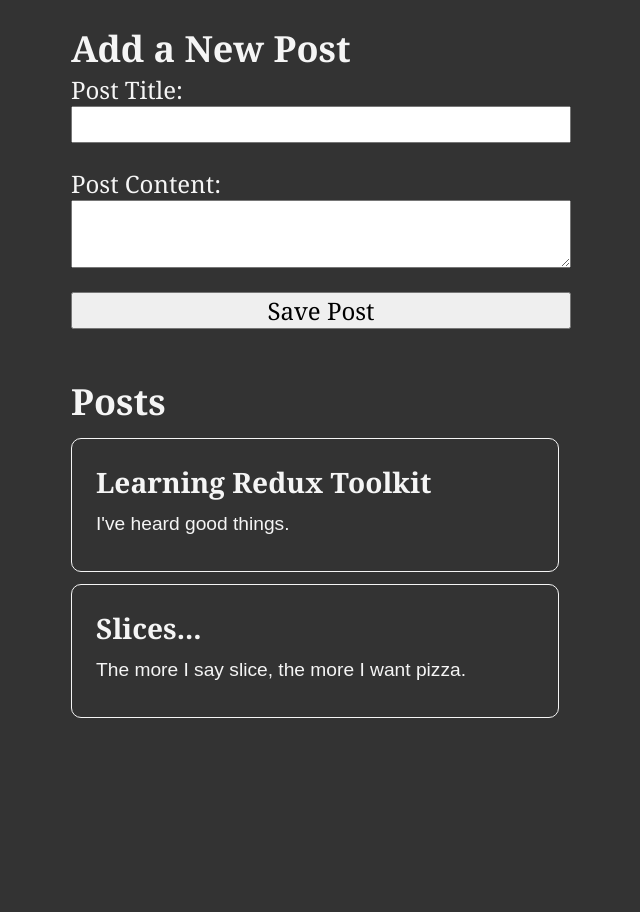
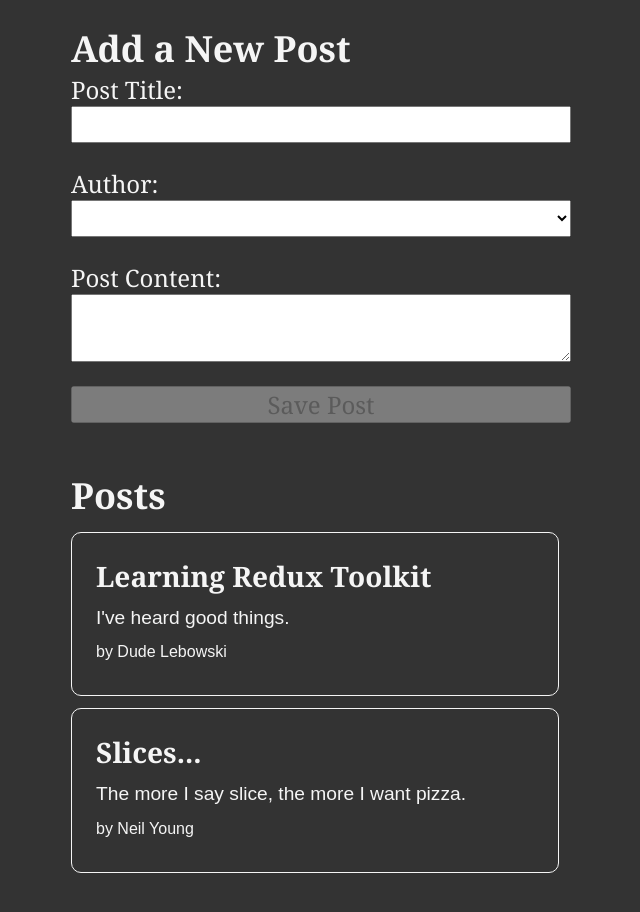
Before and after one commit to sokaluis/advanced-redux, a React (Vite) app: page / in a window 1280 px wide. Shown: the top 912 px of the page, without its empty margins (319-959 px from the left). Before the commit the page ends 858 px from the top, so only its background shows below. Built offline with nearby package versions, Linux system fonts and the light colour scheme.

Commit message:
lesson 2 - post author

```diff
--- a/src/lesson_2/app/stores.ts
+++ b/src/lesson_2/app/stores.ts
@@ -1,10 +1,12 @@
 import { configureStore } from '@reduxjs/toolkit';
 import { TypedUseSelectorHook, useDispatch, useSelector } from 'react-redux';
 import { postsSlice } from '../feature/post/postsSlice';
+import { usersSlice } from '../feature/users/userSlice';
 
 export const store = configureStore({
   reducer: {
-    posts: postsSlice.reducer
+    posts: postsSlice.reducer,
+    users: usersSlice.reducer,
   }
 });
 
--- a/src/lesson_2/feature/post/AddPostForm.tsx
+++ b/src/lesson_2/feature/post/AddPostForm.tsx
@@ -1,25 +1,39 @@
 import { ChangeEvent, useState } from 'react';
-import { useAppDispatch } from '../../app/stores';
+import { useAppDispatch, useAppSelector } from '../../app/stores';
 import { postAdded } from './postsSlice';
+import { selectAllUsers } from '../users/userSelector';
 
 const AddPostForm = () => {
   const [title, setTitle] = useState("");
   const [content, setContent] = useState("");
+  const [userId, setUserId] = useState("");
+  const users = useAppSelector(selectAllUsers);
+
   const dispatch = useAppDispatch();
 
   const onTitleChanged = (e: ChangeEvent<HTMLInputElement>) => setTitle(e.target.value);
   const onContentChanged = (e: ChangeEvent<HTMLTextAreaElement>) => setContent(e.target.value);
+  const onAuthorChanged = (e: ChangeEvent<HTMLSelectElement>) => setUserId(e.target.value);
 
   const onSavePostClicked = (e: ChangeEvent<HTMLFormElement>) => {
     e.preventDefault();
     if (title && content) {
       dispatch(
-        postAdded(title, content)
+        postAdded(title, content, userId)
       );
       setTitle('');
       setContent('');
+      setUserId('');
     }
   };
+
+  const canSave = Boolean(title) && Boolean(content) && Boolean(userId);
+
+  const userOptions = users.map(user => (
+    <option key={user.id} value={user.id}>
+      {user.name}
+    </option>
+  ));
 
   return (
     <section>
@@ -33,6 +47,16 @@ const AddPostForm = () => {
           value={title}
           onChange={onTitleChanged}
         />
+        <label htmlFor="postAuthor">Author:</label>
+        <select
+          id="postAuthor"
+          value={userId}
+          name="postAuthor"
+          onChange={onAuthorChanged}
+        >
+          <option value=""></option>
+          {userOptions}
+        </select>
         <label htmlFor="postContent">Post Content:</label>
         <textarea
           id="postContent"
@@ -40,7 +64,7 @@ const AddPostForm = () => {
           value={content}
           onChange={onContentChanged}
         />
-        <button type='submit'>
+        <button type='submit' disabled={!canSave}>
           Save Post
         </button>
       </form>
--- /dev/null
+++ b/src/lesson_2/feature/post/PostAuthor.tsx
@@ -0,0 +1,17 @@
+import { FC, PropsWithChildren } from 'react';
+import { useAppSelector } from '../../app/stores';
+import { selectAllUsers } from '../users/userSelector';
+
+interface IPostAuthor extends PropsWithChildren {
+  userId: string;
+}
+
+const PostAuthor: FC<IPostAuthor> = ({ userId }) => {
+  const users = useAppSelector(selectAllUsers);
+
+  const author = users.find(user => user.id === userId);
+
+  return <span>by {author ? author.name : 'Unknown author'}</span>;
+};
+
+export default PostAuthor;
--- a/src/lesson_2/feature/post/PostsList.tsx
+++ b/src/lesson_2/feature/post/PostsList.tsx
@@ -1,4 +1,5 @@
 import { useAppSelector } from '../../app/stores';
+import PostAuthor from './PostAuthor';
 import { selectAllPosts } from './postsSelector';
 
 const PostsList = () => {
@@ -8,6 +9,9 @@ const PostsList = () => {
     <article key={post.id}>
       <h3>{post.title}</h3>
       <p>{post.content.substring(0, 100)}</p>
+      <p className='postCredit'>
+        <PostAuthor userId={post.userId} />
+      </p>
     </article>
   ));
 
--- a/src/lesson_2/feature/post/postsSlice.ts
+++ b/src/lesson_2/feature/post/postsSlice.ts
@@ -5,6 +5,7 @@ export interface IPost {
   id: string;
   title: string;
   content: string;
+  userId: string;
 }
 
 const initialState: IPost[] = [
@@ -12,6 +13,7 @@ const initialState: IPost[] = [
     id: '1',
     title: 'Learning Redux Toolkit',
     content: "I've heard good things.",
+    userId: '0',
     // date: sub(new Date(), { minutes: 10 }).toISOString(),
     // reactions: {
     //   thumbsUp: 0,
@@ -25,6 +27,7 @@ const initialState: IPost[] = [
     id: '2',
     title: 'Slices...',
     content: "The more I say slice, the more I want pizza.",
+    userId: '1',
     // date: sub(new Date(), { minutes: 5 }).toISOString(),
     // reactions: {
     //   thumbsUp: 0,
@@ -44,11 +47,12 @@ export const postsSlice = createSlice({
       reducer(state, action: PayloadAction<IPost>) {
         state.push(action.payload);
       },
-      prepare(title: string, content: string) {
+      prepare(title: string, content: string, userId: string) {
         const newPost: IPost = {
           id: nanoid(),
           title,
           content,
+          userId,
         };
         return {
           payload: newPost
--- /dev/null
+++ b/src/lesson_2/feature/users/userSelector.ts
@@ -0,0 +1,4 @@
+import { createSelector } from '@reduxjs/toolkit';
+import { stateSelect } from '../../app/stores';
+
+export const selectAllUsers = createSelector(stateSelect, state => state.users);
--- /dev/null
+++ b/src/lesson_2/feature/users/userSlice.ts
@@ -0,0 +1,21 @@
+import { createSlice } from '@reduxjs/toolkit';
+
+export interface IUser {
+  id: string;
+  name: string;
+}
+
+const initialState: IUser[] = [
+  { id: '0', name: 'Dude Lebowski' },
+  { id: '1', name: 'Neil Young' },
+  { id: '2', name: 'Dave Gray' },
+];
+
+export const usersSlice = createSlice({
+  name: 'users',
+  initialState,
+  reducers: {}
+});
+
+// Action creators are generated for each case reducer function
+export const { } = usersSlice.actions;
--- a/tsconfig.json
+++ b/tsconfig.json
@@ -19,7 +19,7 @@
     "isolatedModules": true,
     "noEmit": true,
     "jsx": "react-jsx",
-    "noUnusedLocals": true
+    "noUnusedLocals": true,
   },
   "include": [
     "src"
```
